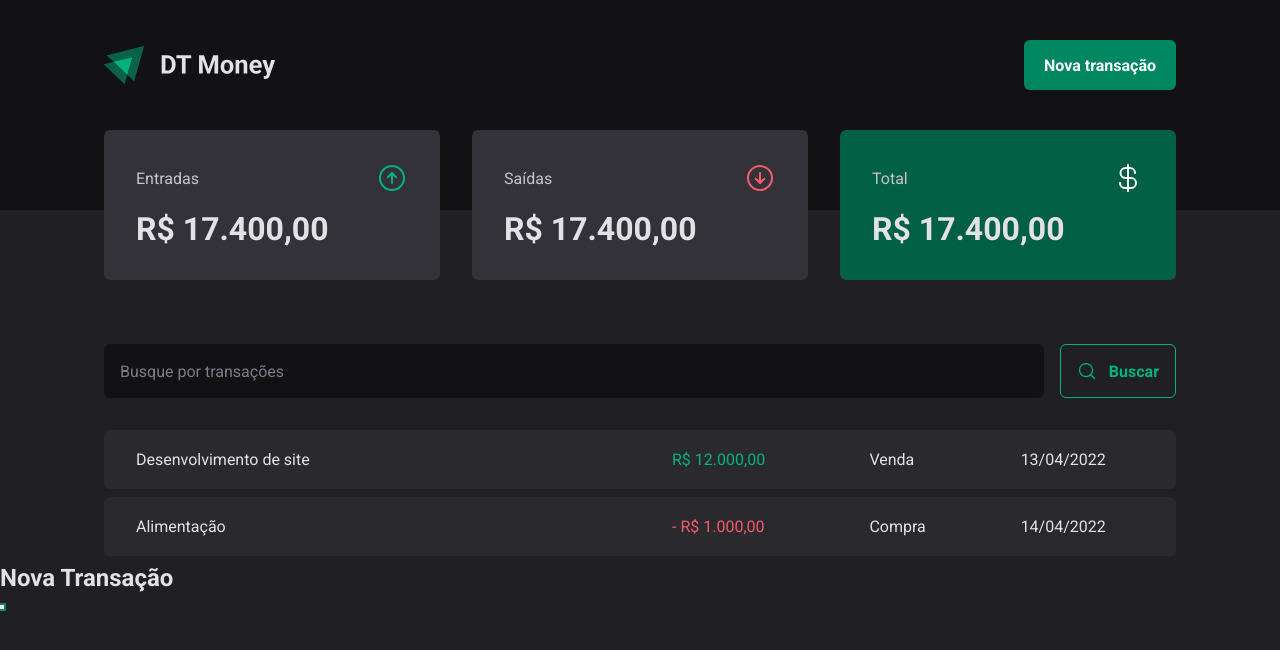
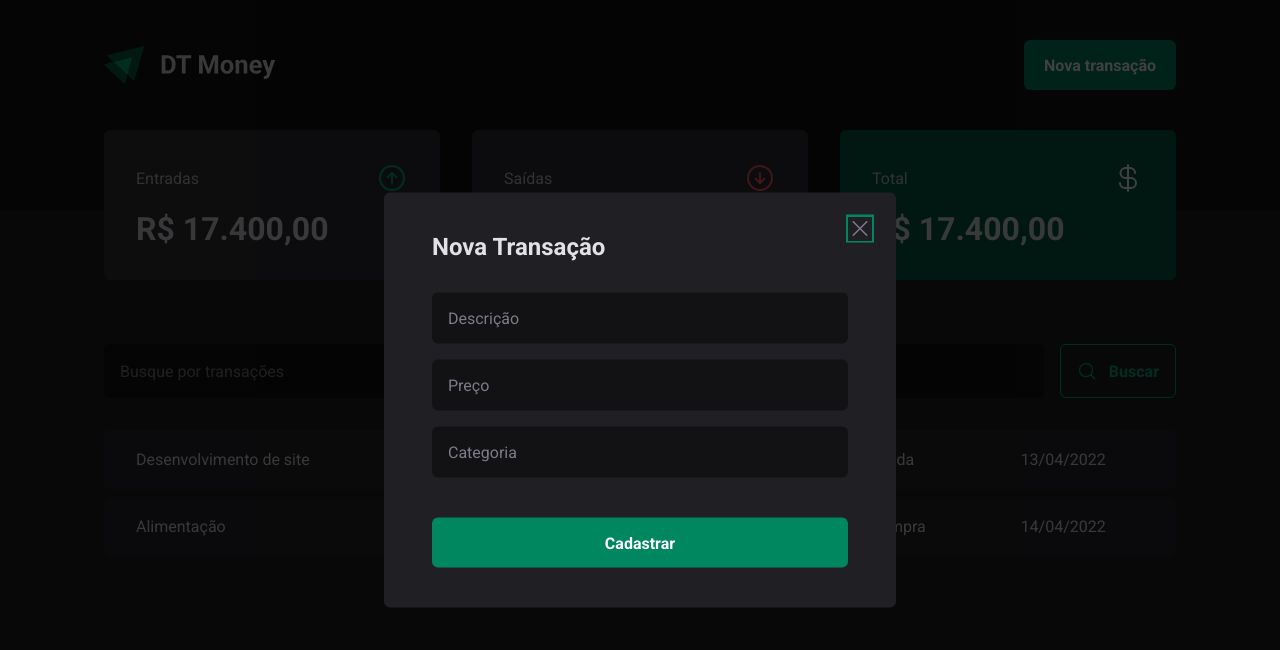
Before and after one commit to jrxr/dtmoney, a React (Vite) app: page / in a window 1280 px wide. Both pictures are taken after a click on the button "Nova transação". Shown: the top 650 px of the page. Built offline with nearby package versions, Linux system fonts and the light colour scheme.

Commit message:
Modal de nova transação

```diff
--- a/src/components/Header/index.tsx
+++ b/src/components/Header/index.tsx
@@ -3,6 +3,7 @@
 import * as Dialog from "@radix-ui/react-dialog";
 
 import logoImg from "../../assets/logo.svg";
+import { NewTransactionModal } from "../NewTransactionModal";
 
 export function Header() {
   return (
@@ -14,15 +15,7 @@
             <NewTransactionButton>Nova transação</NewTransactionButton>
           </Dialog.Trigger>
 
-          <Dialog.Portal>
-            <Dialog.Overlay />
-
-            <Dialog.Content>
-              <Dialog.Title>Nova Transação</Dialog.Title>
-
-              <Dialog.Close />
-            </Dialog.Content>
-          </Dialog.Portal>
+          <NewTransactionModal />
         </Dialog.Root>
       </HeaderContent>
     </HeaderContainer>
--- /dev/null
+++ b/src/components/NewTransactionModal/index.tsx
@@ -0,0 +1,28 @@
+import * as Dialog from "@radix-ui/react-dialog";
+import { X } from "phosphor-react";
+
+import { CloseButton, Content, Overlay } from "./styles";
+
+export function NewTransactionModal() {
+  return (
+    <Dialog.Portal>
+      <Overlay />
+
+      <Content>
+        <Dialog.Title>Nova Transação</Dialog.Title>
+
+        <CloseButton>
+          <X size={24} />
+        </CloseButton>
+
+        <form>
+          <input type="text" placeholder="Descrição" required />
+          <input type="number" placeholder="Preço" required />
+          <input type="text" placeholder="Categoria" required />
+
+          <button type="submit">Cadastrar</button>
+        </form>
+      </Content>
+    </Dialog.Portal>
+  );
+}
--- /dev/null
+++ b/src/components/NewTransactionModal/styles.ts
@@ -0,0 +1,63 @@
+import styled from "styled-components";
+import * as Dialog from "@radix-ui/react-dialog";
+
+export const Overlay = styled(Dialog.Overlay)`
+  position: fixed;
+  width: 100vw;
+  height: 100vh;
+  inset: 0;
+  background: rgba(0, 0, 0, 0.75);
+`;
+
+export const Content = styled(Dialog.Content)`
+  min-width: 32rem;
+  border-radius: 6px;
+  padding: 2.5rem 3rem;
+  background: ${(props) => props.theme["gray-800"]};
+  position: fixed;
+  top: 50%;
+  left: 50%;
+  transform: translate(-50%, -50%);
+  form {
+    margin-top: 2rem;
+    display: flex;
+    flex-direction: column;
+    gap: 1rem;
+    input {
+      border-radius: 6px;
+      border: 0;
+      background: ${(props) => props.theme["gray-900"]};
+      color: ${(props) => props.theme["gray-300"]};
+      padding: 1rem;
+      &::placeholder {
+        color: ${(props) => props.theme["gray-500"]};
+      }
+    }
+    button[type="submit"] {
+      height: 50px;
+      border: 0;
+      background: ${(props) => props.theme["green-500"]};
+      color: ${(props) => props.theme.white};
+      font-weight: bold;
+      padding: 0 1.25rem;
+      border-radius: 6px;
+      margin-top: 1.5rem;
+      cursor: pointer;
+      &:hover {
+        background: ${(props) => props.theme["green-700"]};
+        transition: background-color 0.2s;
+      }
+    }
+  }
+`;
+
+export const CloseButton = styled(Dialog.Close)`
+  position: absolute;
+  background: transparent;
+  border: 0;
+  top: 1.5rem;
+  right: 1.5rem;
+  line-height: 0;
+  cursor: pointer;
+  color: ${(props) => props.theme["gray-500"]};
+`;
```
